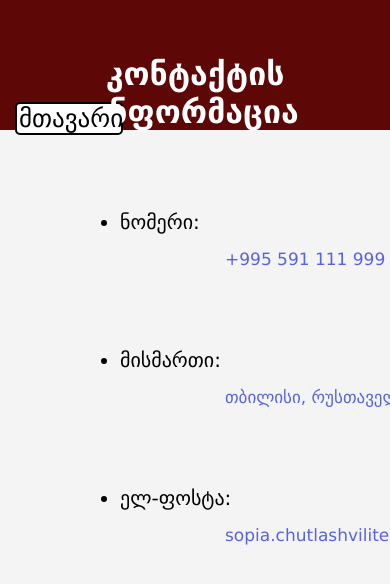
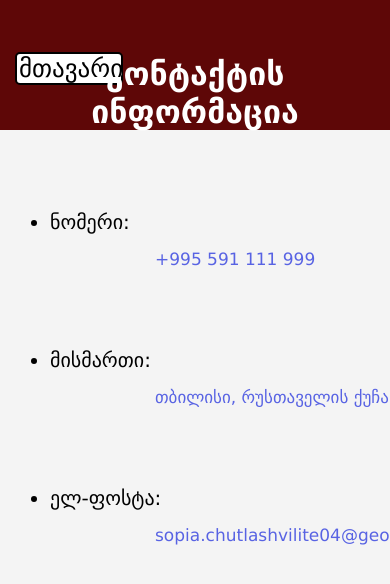
Before and after one commit to sofi24swift/-, a plain HTML site: page contact.html in a window 390 px wide. Drawn offline with Linux system fonts and the light colour scheme.

Commit message:
ფინალური პროექტი

```diff
--- a/styles/style.scss
+++ b/styles/style.scss
@@ -514,8 +514,11 @@ li {
     margin-top: 40px;
   }
   .mam{
-    margin-top: -100px;
+    margin-top: -100px !important;
     margin-left: 15px;
+  }
+  ul{
+    margin-left: -70px;
   }
 }
 
```
Also changed, not shown: css/style.css, 1 other file.
